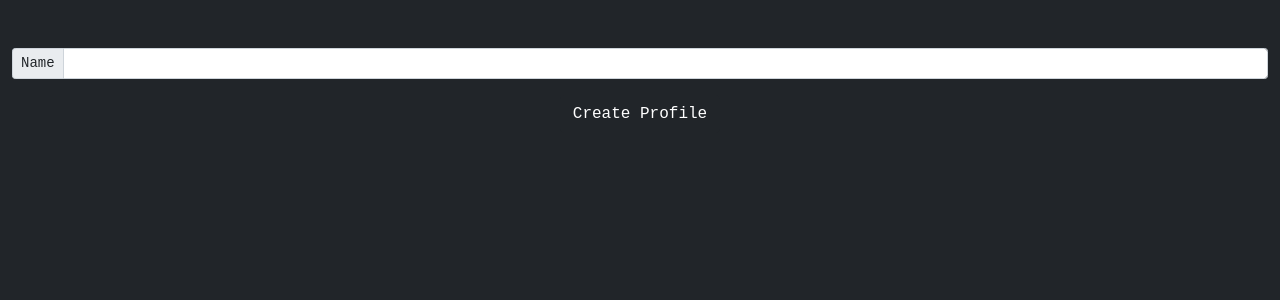
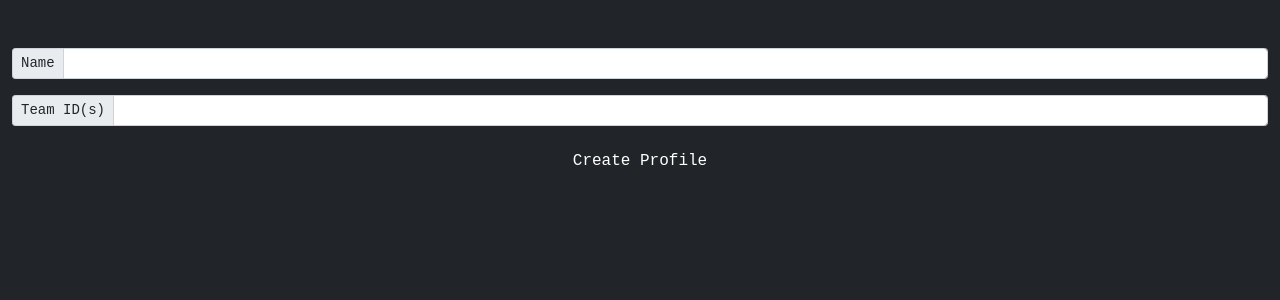
Before and after one commit to Inf-inity/to-do-list-frontend, a Flask app: template templates/make_user.html in a window 1280 px wide. Shown: the part 56-356 px from the top of the page. Run offline with Flask 2, Linux system fonts and the light colour scheme; the template is opened without the code that fills it, so the values that code supplies are empty.

Commit message:
teamids auf create profile

```diff
--- a/templates/make_user.html
+++ b/templates/make_user.html
@@ -7,6 +7,11 @@
             <input type="text" class="form-control" aria-label="Sizing example input" aria-describedby="inputGroup-sizing-sm">
         </div>
 
+        <div class="input-group input-group-sm mb-3">
+            <span class="input-group-text" id="team_ids">Team ID(s)</span>
+            <input type="text" class="form-control" aria-label="Sizing example input" aria-describedby="inputGroup-sizing-sm">
+        </div>
+
         <button type="submit" class="btn btn-dark">Create Profile</button>
     </form>
 {% endblock %}
```
